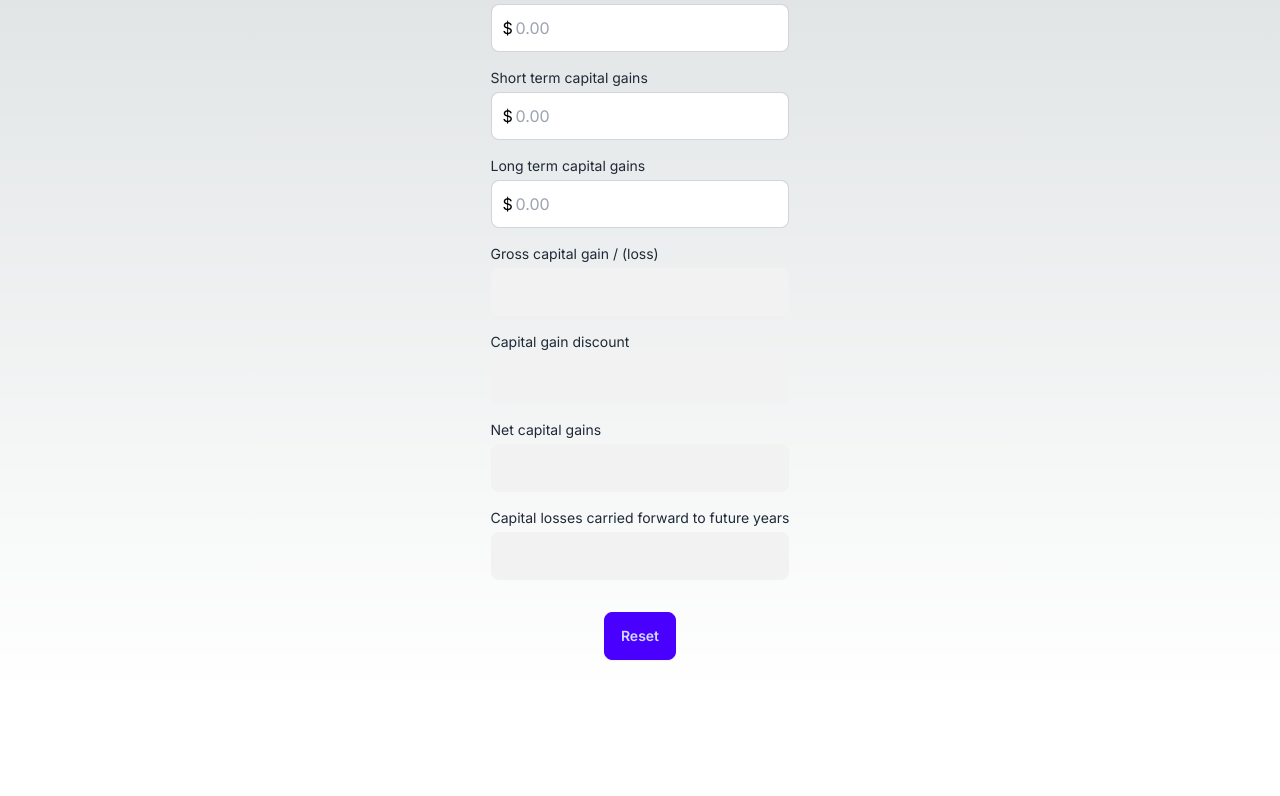
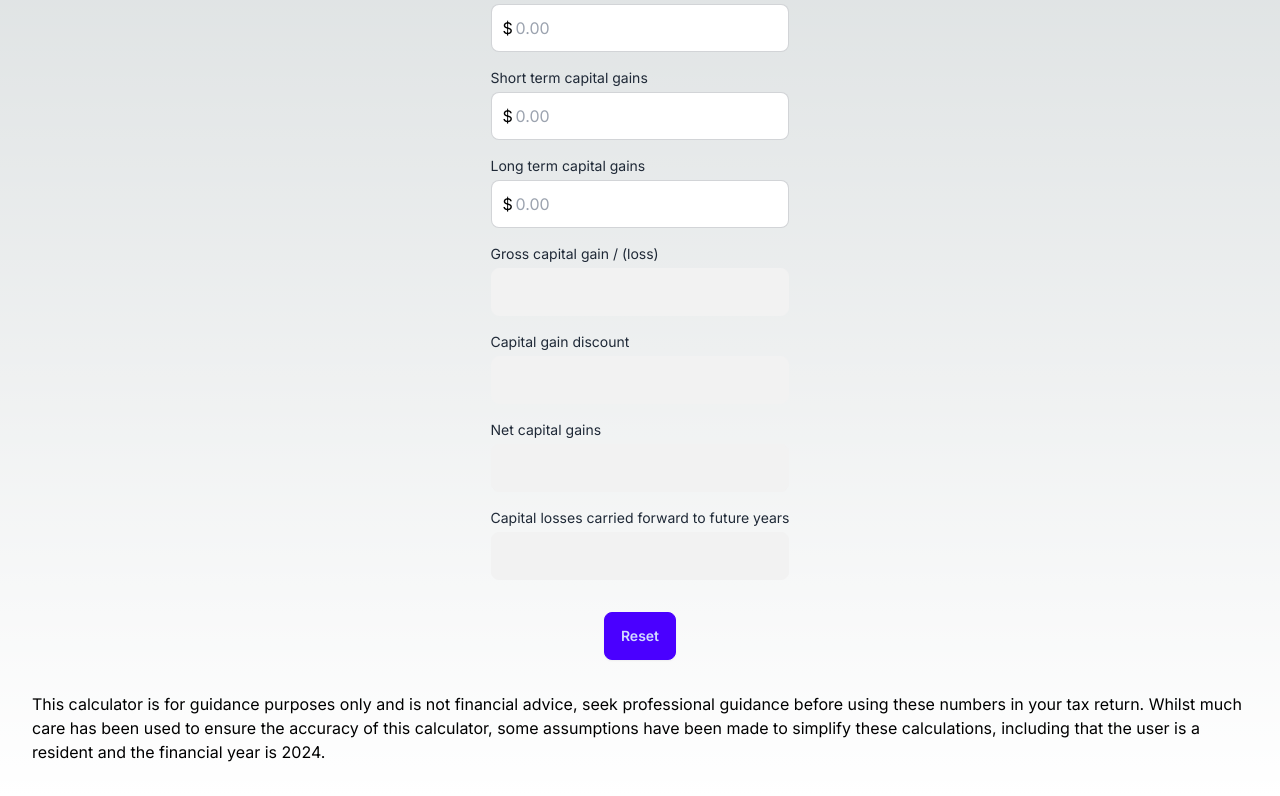
Before and after one commit to perryfardella/cgt-calculator, a Next.js app: page / in a window 1280 px wide. Shown: the part 276-1072 px from the top of the page. Before the commit the page ends 968 px from the top, so only its background shows below. Built offline with nearby package versions, Linux system fonts and the light colour scheme.

Commit message:
Add a disclaimer

```diff
--- a/app/page.tsx
+++ b/app/page.tsx
@@ -233,6 +233,14 @@ export default function Home() {
       <button className="btn btn-primary" onClick={handleReset}>
         Reset
       </button>
+      <p>
+        This calculator is for guidance purposes only and is not financial
+        advice, seek professional guidance before using these numbers in your
+        tax return. Whilst much care has been used to ensure the accuracy of
+        this calculator, some assumptions have been made to simplify these
+        calculations, including that the user is a resident and the financial
+        year is 2024.
+      </p>
     </main>
   );
 }
```
